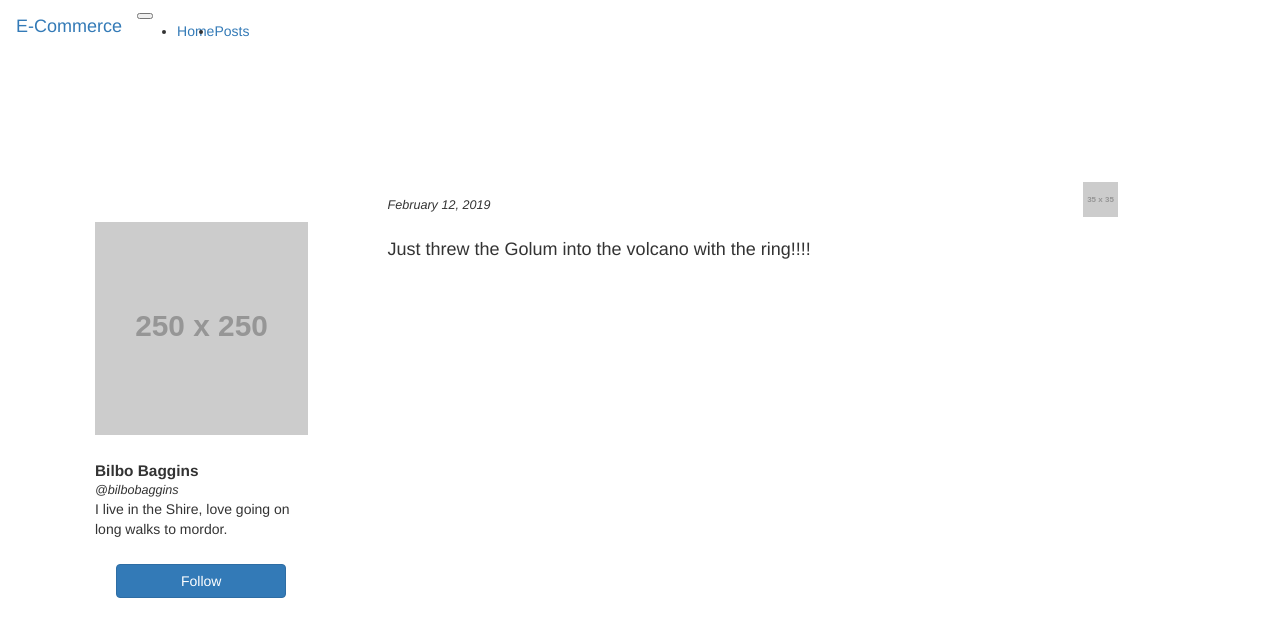
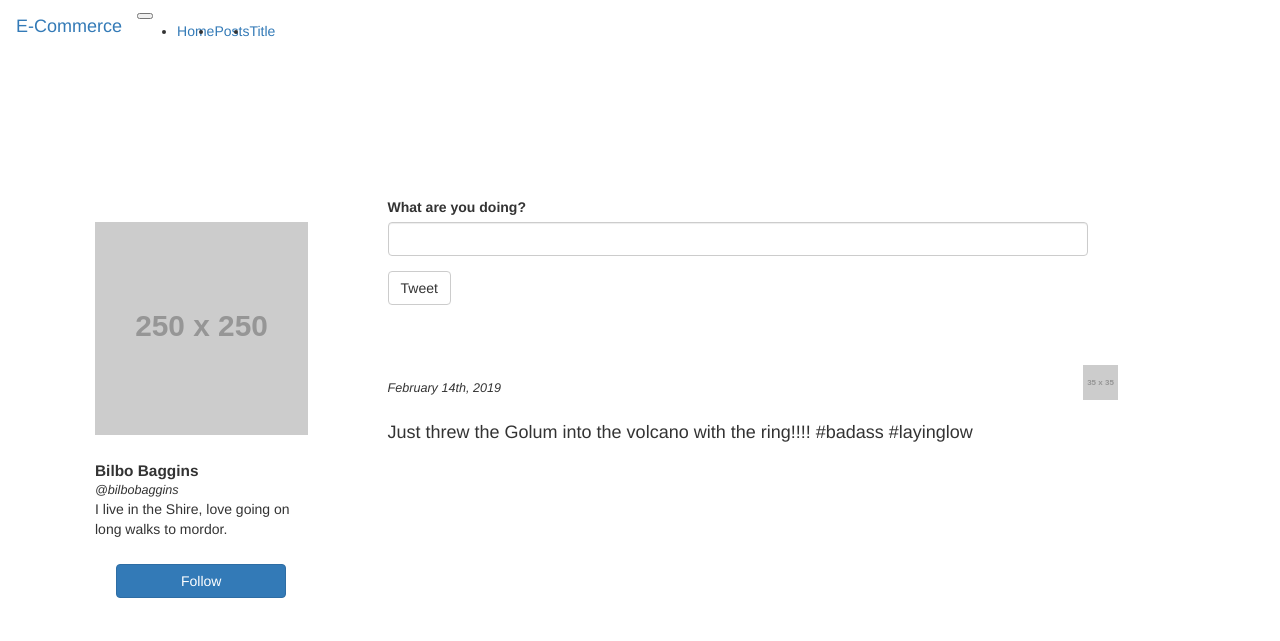
Before and after one commit to JoshHall/ecommerce_and_tweets, a Flask app: page /posts in a window 1280 px wide. Shown: the top 641 px of the page. Run offline with Flask 2, Linux system fonts and the light colour scheme; grey boxes labelled with a size stand in for pictures from a placeholder-image service; some libraries are stand-ins or nearby versions.

Commit message:
forms completed, TODO: add database and models

```diff
--- a/app/__init__.py
+++ b/app/__init__.py
@@ -1,9 +1,12 @@
 from flask import Flask
 from flask_bootstrap import Bootstrap
+from config import Config
+
 
 app = Flask(__name__)
 
-
+#  all other variable instances need to come after the app instance
 bootstrap = Bootstrap(app)
+app.config.from_object(Config)
 
 from app import routes
--- /dev/null
+++ b/app/forms.py
@@ -0,0 +1,12 @@
+from flask_wtf import FlaskForm
+from wtforms import StringField, SubmitField
+from wtforms.validators import DataRequired
+
+
+class TitleForm(FlaskForm):
+    title = StringField('Title: ', validators=[DataRequired()])
+    submit  = SubmitField('Submit')
+
+class PostForm(FlaskForm):
+    tweet = StringField('What are you doing? ', validators=[DataRequired()])
+    submit = SubmitField('Tweet')
--- a/app/routes.py
+++ b/app/routes.py
@@ -1,10 +1,22 @@
 from app import app
 from flask import render_template, url_for, redirect
+from app.forms import TitleForm
+from app.forms import PostForm
 
+# creat posts global variable, only for placement before implementing database
+# once database is created, git rid of this variable
+tweets = [
+    {
+        'post_id': 0,
+        'tweet': 'Just threw the Golum into the volcano with the ring!!!! #badass #layinglow',
+        'date_posted': 'February 14th, 2019'
+    }
+]
 
 @app.route('/')
 @app.route('/index')
-def index():
+@app.route('/index/<header>', methods=['GET'])
+def index(header=''):
     products = {
         1001: {
             'title': 'Soap',
@@ -27,8 +39,30 @@ def index():
             'desc': 'Yummy Yumy OJ Babyyyyy'
         }
     }
-    return render_template('index.html', products=products, title='Home')
+    return render_template('index.html', header=header, products=products, title='Home')
 
-@app.route('/posts')
+@app.route('/posts',  methods=['GET','POST'])
 def posts():
-    return render_template('posts.html', title='Posts')
+    form = PostForm()
+
+    # when form is submitted append to posts list, re-render posts page
+    if form.validate_on_submit():
+        tweet = form.tweet.data
+        tweets.append({
+            'post_id': len(tweets),
+            'tweet': tweet,
+            'date_posted': 'February 14th, 2019'
+        })
+
+    return render_template('posts.html', title='Posts', form=form, tweets=tweets)
+
+@app.route('/title', methods=['GET','POST'])
+def title():
+    form = TitleForm()
+
+    # when form is submitted, redirect to home page and pass title to change what the h1 tag says
+    if form.validate_on_submit():
+        header = form.title.data
+        return redirect(url_for('index', header=header))
+
+    return render_template('title.html', title='Title', form=form)
--- a/app/templates/base.html
+++ b/app/templates/base.html
@@ -42,6 +42,13 @@
             {% endif %}
             <a class="nav-link" href="{{ url_for('posts') }}">Posts</a>
             </li>
+            {% if title == 'Title' %}
+              <li class="nav-item active">
+            {% else %}
+              <li class="nav-item">
+            {% endif %}
+            <a class="nav-link" href="{{ url_for('title') }}">Title <span class="sr-only">(current)</span></a>
+            </li>
 
           </ul>
           <!-- <form class="form-inline my-2 my-lg-0">
--- a/app/templates/index.html
+++ b/app/templates/index.html
@@ -8,7 +8,11 @@
   <div class="container">
     <div class="row top-margin-lg">
       <div class="col-md-12">
-        <h1>E-Commerce</h1>
+        {% if header != '' %}
+          <h1>{{ header }}</h1>
+        {% else %}
+          <h1>E-Commerce</h1>
+        {% endif %}
       </div>
     </div> <!-- ends row for header -->
 
--- a/app/templates/posts.html
+++ b/app/templates/posts.html
@@ -1,4 +1,5 @@
 {% extends 'base.html' %}
+{% import 'bootstrap/wtf.html' as wtf %}
 
 {% block title %}
   {{ super() }} - Posts
@@ -23,15 +24,26 @@
 
     <!-- starts tweet section -->
       <div class="col-md-8 offset-md-1">
+        <!-- Start post form -->
         <div class="row">
           <div class="col-md-12">
             <div class="card">
+              {{ wtf.quick_form(form) }}
+            </div>
+          </div>
+        </div>
+        <!-- ends post form -->
+        {% for post in tweets %}
+        <div class="row top-margin-sm">
+          <div class="col-md-12">
+            <div class="card">
               <img src="http://placehold.it/35x35" alt="Profile Image" class="prof_pic">
-              <p class="card-subtitle">February 12, 2019</p>
-              <h4>Just threw the Golum into the volcano with the ring!!!!</h4>
+              <p class="card-subtitle">{{ post.date_posted }}</p>
+              <h4>{{ post.tweet}}</h4>
             </div>
           </div><!-- ends col 12 for tweet -->
         </div><!-- ends row for tweet -->
+        {% endfor %}
       </div><!-- ends col 8 -->
     <!-- ends tweet section -->
 
--- a/main.py
+++ b/main.py
@@ -1 +1,3 @@
 from app import app
+
+#  from the app folder import the app instancce variable
```
Also changed, not shown: app/templates/title.html (added, +17 -0 lines), 1 other file. Lines whose indentation alone changed are shown as unchanged.
